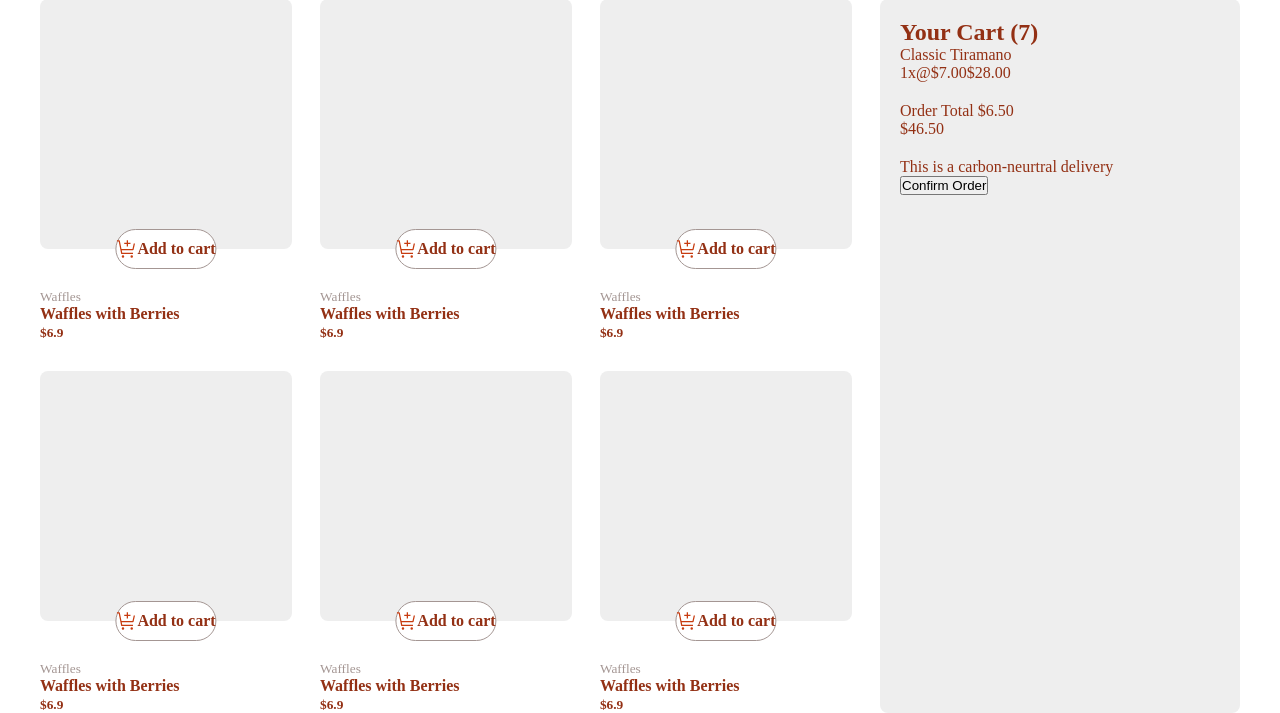
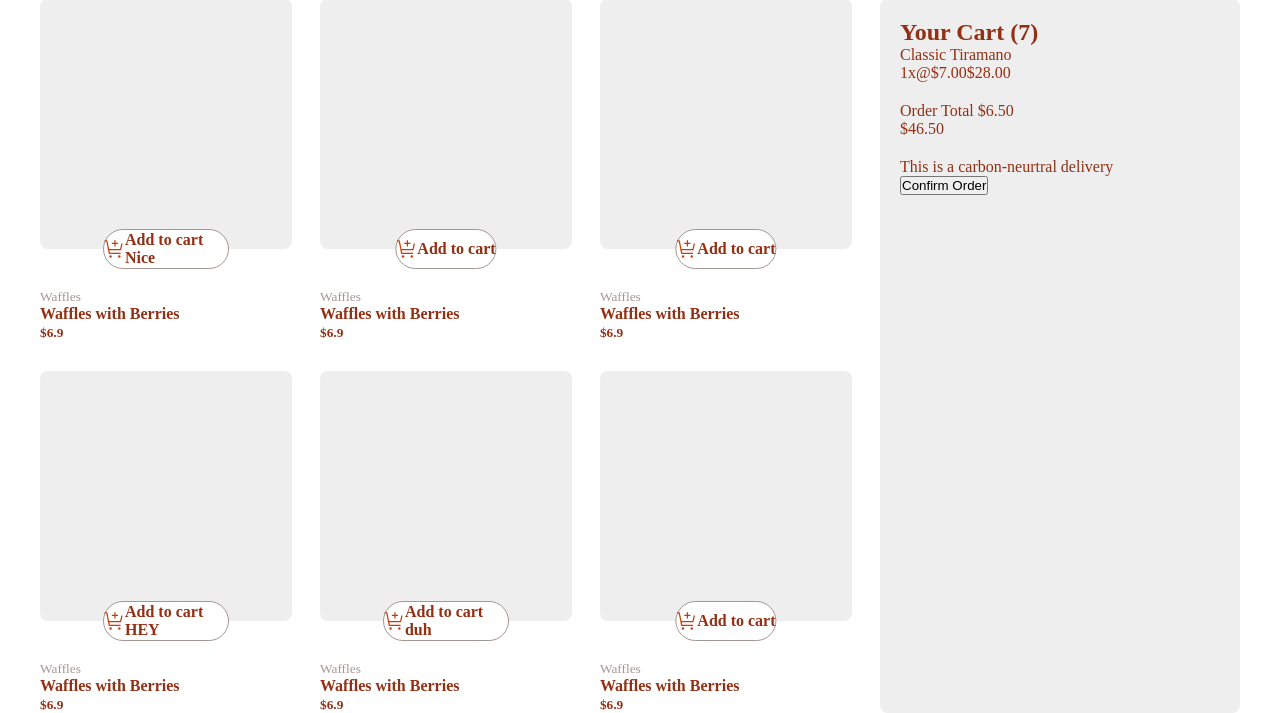
Before and after one commit to Ifedolapo-9/Live-Class, a plain HTML site: page index.html in a window 1280 px wide. Shown: the part 98-811 px from the top of the page. Drawn offline with Linux system fonts and the light colour scheme.

Commit message:
test branch

```diff
--- a/index.html
+++ b/index.html
@@ -19,7 +19,7 @@
                     <img src="" alt="" />
                     <div class="products_list-item-flt-btn">
                       <img src="./assets/images/icon-add-to-cart.svg" alt="">
-                      Add to cart
+                      Add to cart Nice
                     </div>
 
                 </div>
@@ -62,7 +62,7 @@
                           <img src="" alt="" />
                           <div class="products_list-item-flt-btn">
                             <img src="./assets/images/icon-add-to-cart.svg" alt="">
-                            Add to cart
+                            Add to cart HEY
                           </div>
                       </div>
 
@@ -76,7 +76,7 @@
                             <img src="" alt="" />
                             <div class="products_list-item-flt-btn">
                               <img src="./assets/images/icon-add-to-cart.svg" alt="">
-                              Add to cart
+                              Add to cart duh
                             </div>
                         </div>
 
```
